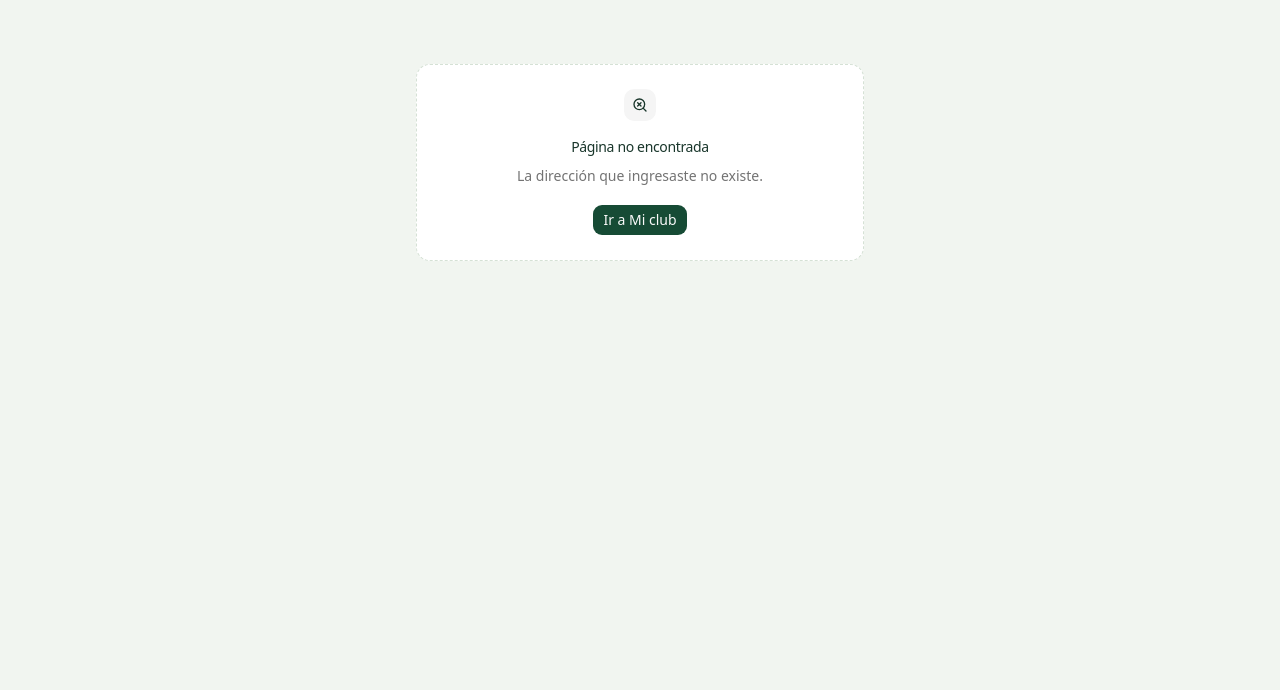
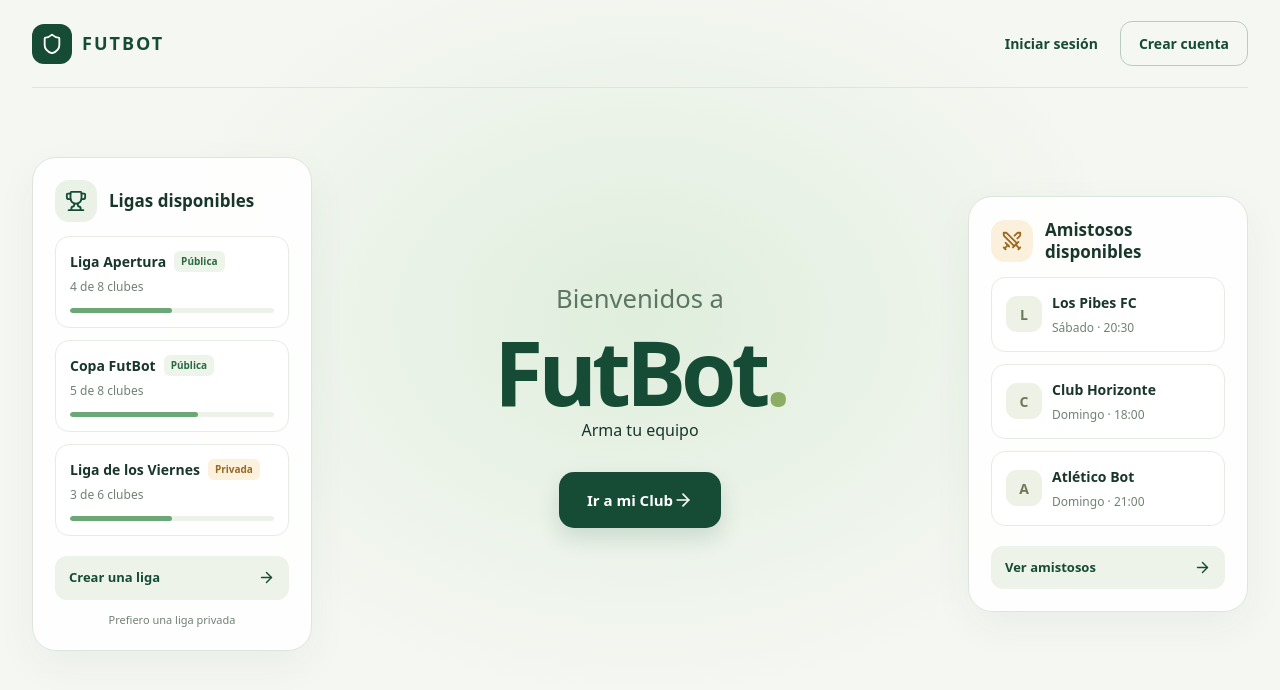
Before and after one commit to grupo-i-s-s/FutBot-I.S.S, a React (Vite) app in the folder frontend/: page /home in a window 1280 px wide. Shown: the top 690 px of the page. Built offline with nearby package versions, Linux system fonts and the light colour scheme.

Commit message:
Agrego ruta al inicio

```diff
--- a/frontend/src/App.jsx
+++ b/frontend/src/App.jsx
@@ -1,4 +1,5 @@
 import { Navigate, Route, Routes } from 'react-router'
+import HomePage from './features/home-page/homePage.jsx'
 import LoginPage from './features/login/LoginPage.jsx'
 import RegisterPage from './features/register/RegisterPage.jsx'
 import FriendlyMatches from './features/friendly-matches/Matches.jsx'
@@ -10,11 +11,11 @@ import CreatePrivateLeague from './features/crear-liga/CreatePrivateLeaguePage.j
 import { LeagueLobby } from './features/lobby-league/CreateLeagueLobby.jsx'
 import ChangePasswordPage from './features/change-password/ChangePasswordPage.jsx'
 
-
 export default function App() {
     return (
         <Routes>
-            <Route path="/" element={<Navigate to="/login" replace />} />
+            <Route path="/" element={<Navigate to="/home" replace />} />
+            <Route path="/home" element={<HomePage />} />
             <Route path="/login" element={<LoginPage />} />
             <Route path="/registro" element={<RegisterPage />} />
             <Route path="/mi-club" element={<MyClubPage />} />
```
